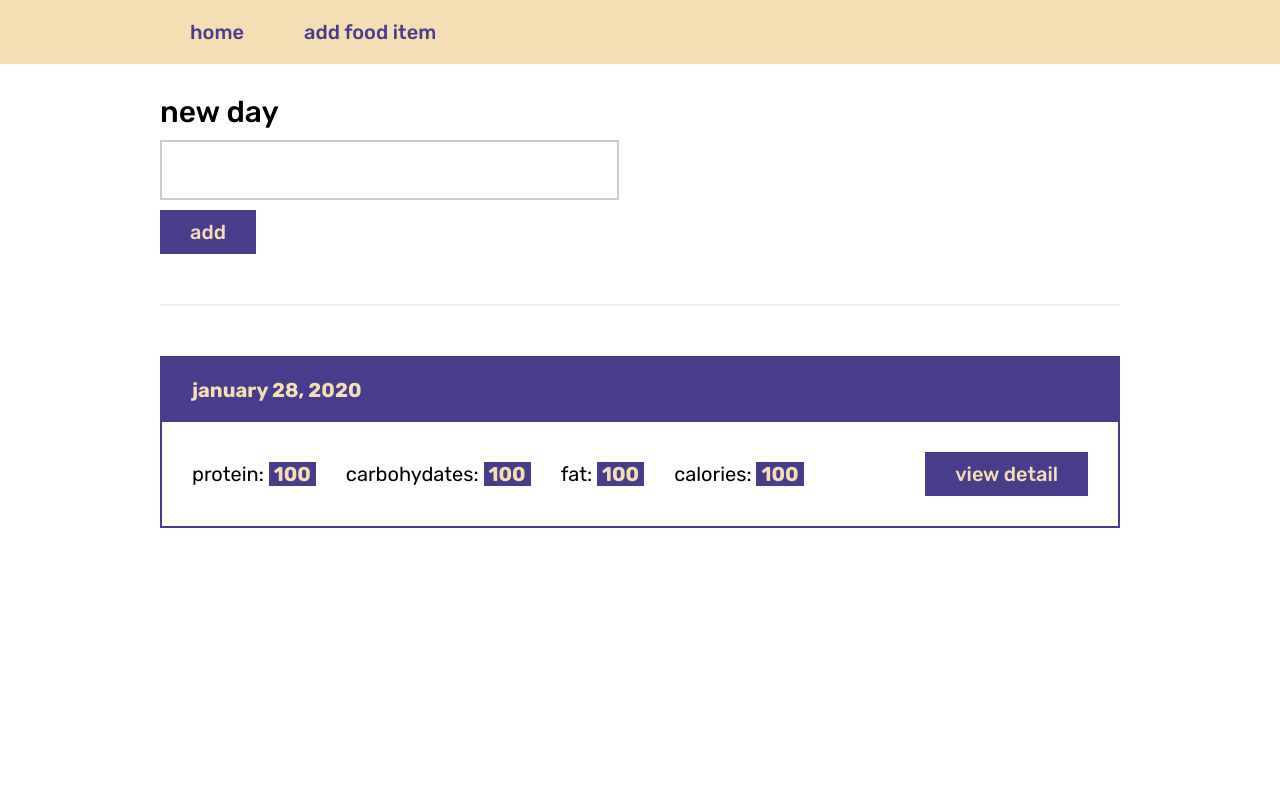
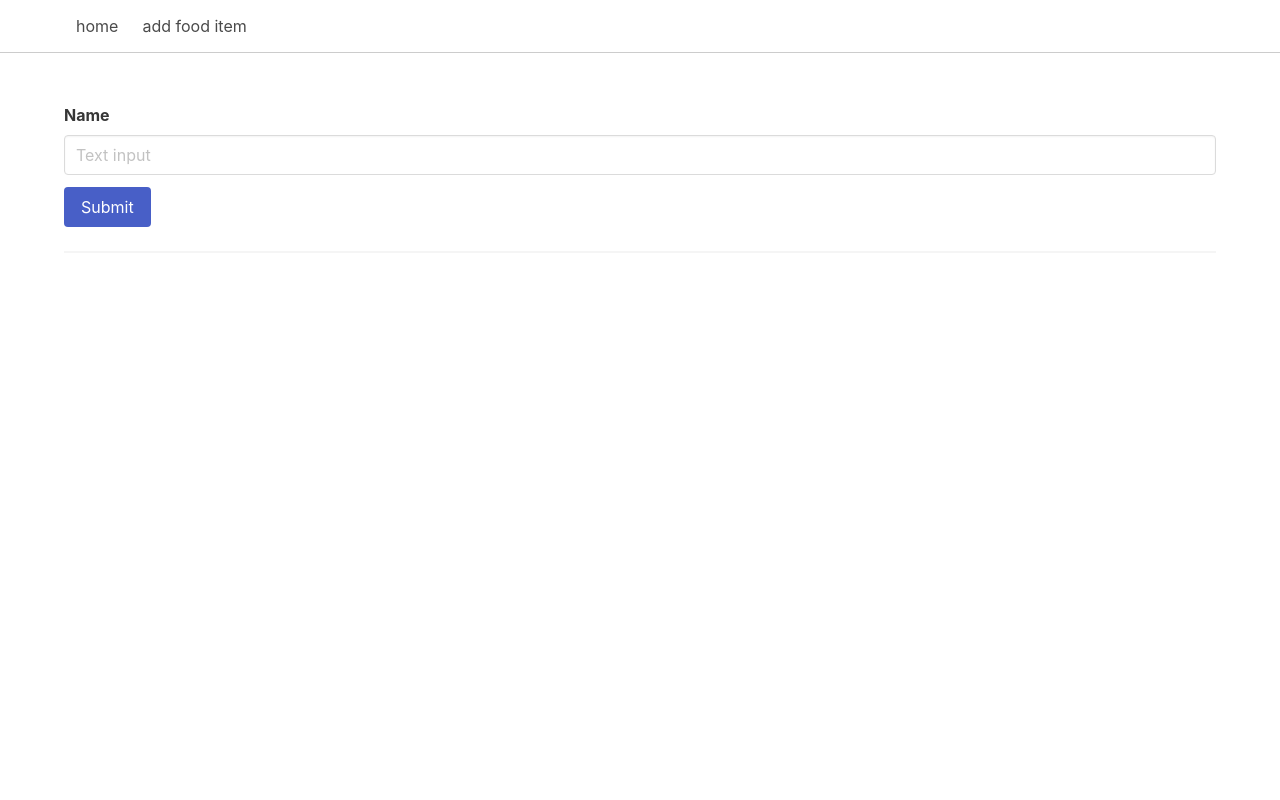
Before and after one commit to philalexeev/memapi, a Flask app: page / in a window 1280 px wide. Run offline with Flask 2, Linux system fonts and the light colour scheme.

Commit message:
start templating

```diff
--- a/app.py
+++ b/app.py
@@ -5,3 +5,7 @@
 @app.route("/")
 def home():
     return render_template("home.html")
+
+@app.route("/day")
+def day():
+    return render_template("day.html")
--- a/static/css/styles.css
+++ b/static/css/styles.css
@@ -1,151 +1,12 @@
-:root {
-    --purple: darkslateblue;
-    --wheat: wheat;
-}
-
-*, *::after, *::before {
-    padding: 0;
-    margin: 0;
-    font-family: "Rubik", sans-serif;
-    box-sizing: border-box;
-}
-
-html, body {
-    width: 100%;
-    height: 100%;
-}
-
-.container {
-    width: 100%;
-    padding: 0 20px;
-}
-
-@media (min-width:768px) {
-    .container {
-        width: 80%;
-        margin: 0 auto;
-    }
-}
-
-@media (min-width:1200px) {
-    .container {
-        width: 1000px;
-    }
-}
-
-hr {
-    width: 100%;
-    margin: 50px 0;
-    border: none;
-    border-top: 2px solid #eee;
-}
-
-.btn {
-    padding: 10px 30px;
-    font-size: 20px;
-    font-weight: 500;
-    color: var(--wheat);
-    background-color: var(--purple);
-    border: none;
-    cursor: pointer;
-}
-
-.btn:hover,
-.btn:focus {
-    background-color: var(--wheat);
-    color: var(--purple);
-}
+/* header */
 
 .header {
-    background-color: var(--wheat);
+    margin-bottom: 50px;
+    border-bottom: 1px solid #ccc;
 }
 
 .nav__list {
-    display: flex;
-    align-items: center;
+    margin: 0;
+    padding: 0;
     list-style: none;
 }
-
-.nav__link {
-    display: block;
-    padding: 20px 30px;
-    font-size: 20px;
-    font-weight: 500;
-    color: var(--purple);
-    text-decoration: none;
-}
-
-.nav__link:hover,
-.nav__link:focus {
-    color: #fff;
-    background-color: var(--purple);
-}
-
-.new-day {
-    padding: 30px 0;
-}
-
-.new-day__form {
-    display: flex;
-    flex-direction: column;
-    align-items: flex-start;
-}
-
-.new-day__label {
-    margin-bottom: 10px;
-    font-size: 30px;
-    font-weight: 500;
-}
-
-.new-day__input {
-    margin-bottom: 10px;
-    font-size: 30px;
-    font-weight: 500;
-    padding: 10px 20px;
-    border: 2px solid #ccc;
-}
-
-.days {
-    list-style: none;
-}
-
-.day {
-    border: 2px solid var(--purple);
-}
-
-.day + .day {
-    margin-top: 50px;
-}
-
-.day__header {
-    padding: 20px 30px;
-    font-size: 20px;
-    font-weight: 700;
-    color: var(--wheat);
-    background-color: var(--purple);
-}
-
-.day__body {
-    display: flex;
-    justify-content: space-between;
-    align-items: center;
-    padding: 30px;
-}
-
-.day__body-list {
-    display: flex;
-    align-items: center;
-    gap: 30px;
-    list-style: none;
-}
-
-.day__body-item {
-    font-size: 20px;
-}
-
-.day__body-item span {
-    padding: 0 5px;
-    font-weight: 700;
-    color: var(--wheat);
-    background-color: var(--purple);
-}
--- a/templates/base.html
+++ b/templates/base.html
@@ -6,24 +6,24 @@
     <meta http-equiv="X-UA-Compatible" content="IE=edge">
     <meta name="viewport" content="width=device-width, initial-scale=1.0">
     <title>{% block title %}{% endblock %}</title>
-    <link rel="preconnect" href="https://fonts.googleapis.com">
-    <link rel="preconnect" href="https://fonts.gstatic.com" crossorigin>
-    <link href="https://fonts.googleapis.com/css2?family=Rubik:wght@300;400;500;600;700;800;900&display=swap" rel="stylesheet">
+    <link rel="stylesheet" href="https://cdn.jsdelivr.net/npm/bulma@0.9.3/css/bulma.min.css">
     <link rel="stylesheet" href="{{ url_for('static', filename='css/styles.css') }}">
 </head>
 
 <body>
     <header class="header">
         <div class="container">
-            <nav class="nav">
-                <ul class="nav__list">
-                    <li class="nav__item">
-                        <a href="#" class="nav__link">home</a>
-                    </li>
-                    <li class="nav__item">
-                        <a href="#" class="nav__link">add food item</a>
-                    </li>
-                </ul>
+            <nav class="navbar" role="navigation" aria-label="main navigation">
+                <div class="navbar-menu">
+                    <div class="navbar-start">
+                        <a class="navbar-item">
+                            home
+                        </a>
+                        <a class="navbar-item">
+                            add food item
+                        </a>
+                    </div>
+                </div>
             </nav>
         </div>
     </header>
--- a/templates/home.html
+++ b/templates/home.html
@@ -3,36 +3,18 @@
 {% block title %}food app | home page{% endblock %}
 
 {% block content %}
-    <section class="new-day">
-        <div class="container">
-            <form class="new-day__form" action="#">
-                <label class="new-day__label" for="new-day">new day</label>
-                <input class="new-day__input" id="new-day" type="text">
-                <button class="btn new-day__submit-btn">add</button>
-            </form>
-            <hr>
-            <ul class="days">
-                <li class="day">
-                    <div class="day__header">january 28, 2020</div>
-                    <div class="day__body">
-                        <ul class="day__body-list">
-                            <li class="day__body-item">
-                                protein: <span class="day__body-item--protein">100</span>
-                            </li>
-                            <li class="day__body-item">
-                                carbohydates: <span class="day__body-item--carbohydates">100</span>
-                            </li>
-                            <li class="day__body-item">
-                                fat: <span class="day__body-item--fat">100</span>
-                            </li>
-                            <li class="day__body-item">
-                                calories: <span class="day__body-item--calories">100</span>
-                            </li>
-                        </ul>
-                        <button class="btn day__body-btn">view detail</button>
-                    </div>
-                </li>
-            </ul>
-        </div>
-    </section>
+<section class="main">
+    <div class="container">
+        <form action="#">
+            <div class="field">
+                <label class="label">Name</label>
+                <div class="control">
+                    <input class="input" type="text" placeholder="Text input">
+                </div>
+            </div>
+            <button class="button is-link">Submit</button>
+        </form>
+        <hr>
+    </div>
+</section>
 {% endblock %}
```
Also changed, not shown: templates/day.html (added, +7 -0 lines).
